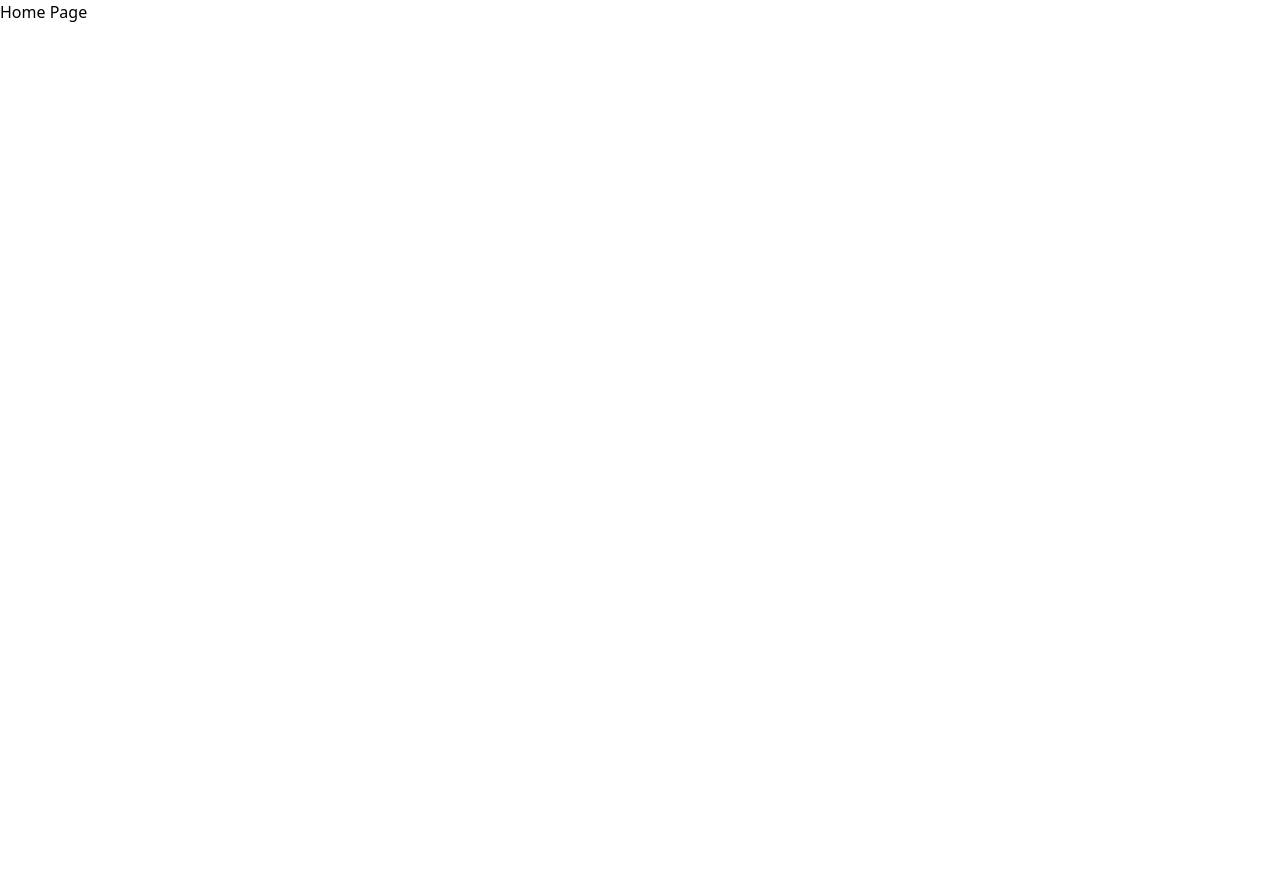
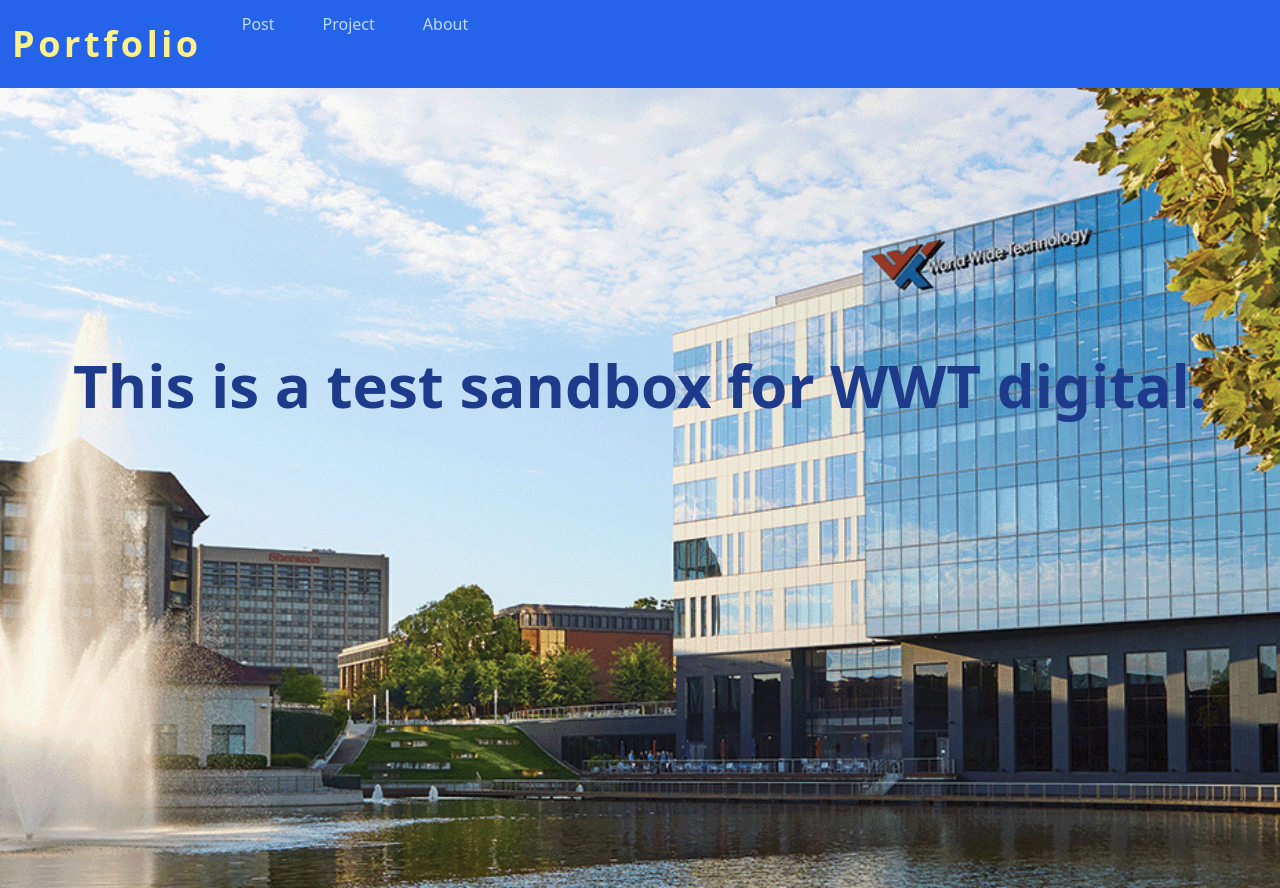
Before and after one commit to KristennnnW/portfolio_sanity, a React (Create React App) app: page / in a window 1280 px wide. Before the commit the page ends 800 px from the top, so only its background shows below. Built offline with nearby package versions, Linux system fonts and the light colour scheme.

Commit message:
update home and nav

```diff
--- a/package.json
+++ b/package.json
@@ -11,6 +11,7 @@
     "react-dom": "^18.3.1",
     "react-router-dom": "^6.23.1",
     "react-scripts": "5.0.1",
+    "react-social-icons": "^6.16.0",
     "web-vitals": "^2.1.4"
   },
   "scripts": {
--- a/src/App.js
+++ b/src/App.js
@@ -4,10 +4,12 @@
 import SinglePost from "./components/SinglePost";
 import Post from "./components/Post";
 import Project from "./components/Project";
+import NavBar from "./components/NavBar";
 
 function App() {
   return (
     <BrowserRouter>
+    <NavBar />
       <Routes>
         <Route path="/" element={<Home />} />
         <Route path="/about" element={<About />} />
--- a/src/components/Home.js
+++ b/src/components/Home.js
@@ -1,5 +1,13 @@
 import React from "react";
+import image from "../GHQ.png"
 
 export default function Home(){
-    return <h1>Home Page</h1>
+    return (
+        <main>
+            <img src={image} alt="GHQ" className="absolute object-cover w-full h-full" />
+            <section className="relative flex justify-center min-h-screen pt-12 lg:pt-64 px-8">
+                <h1 className="text-6xl text-blue-900 font-bold cursive leading-none lg:leading-snug home-name">This is a test sandbox for WWT digital.</h1>
+            </section>
+        </main>
+    )
 }
--- a/src/components/NavBar.js
+++ b/src/components/NavBar.js
@@ -1,5 +1,28 @@
 import React from "react";
+import { NavLink } from "react-router-dom";
 
 export default function NavBar(){
-    return <h1>NavBar Page</h1>
+    return (
+        <header className="bg-blue-600">
+            <div className="container mx-auto flex justify-between">
+                <nav className="flex">
+                    <NavLink to="/"
+                    exact
+                    activeClassName="text-white"
+                    className="inflex-inflex items-center py-6 px-3 mr-4 text-blue-100 hover:text-yellow-200 text-4xl font-bold cursive tracking-widest">
+                        Portfolio
+                    </NavLink>
+                    <NavLink to="/post" className="inline-inflex items-center py-3 px-3 mr-6 rounded text-blue-200 hover:text-yellow-200">
+                        Post
+                    </NavLink>
+                    <NavLink to="/project" className="inline-inflex items-center py-3 px-3 mr-6 rounded text-blue-200 hover:text-yellow-200">
+                        Project
+                    </NavLink>
+                    <NavLink to="/about" className="inline-inflex items-center py-3 px-3 mr-6 rounded text-blue-200 hover:text-yellow-200">
+                        About
+                    </NavLink>
+                </nav>
+            </div>
+        </header>
+    )
 }
```
Also changed, not shown: src/GHQ.png (added), 1 other file (tests, documents, lock files or other folders).
